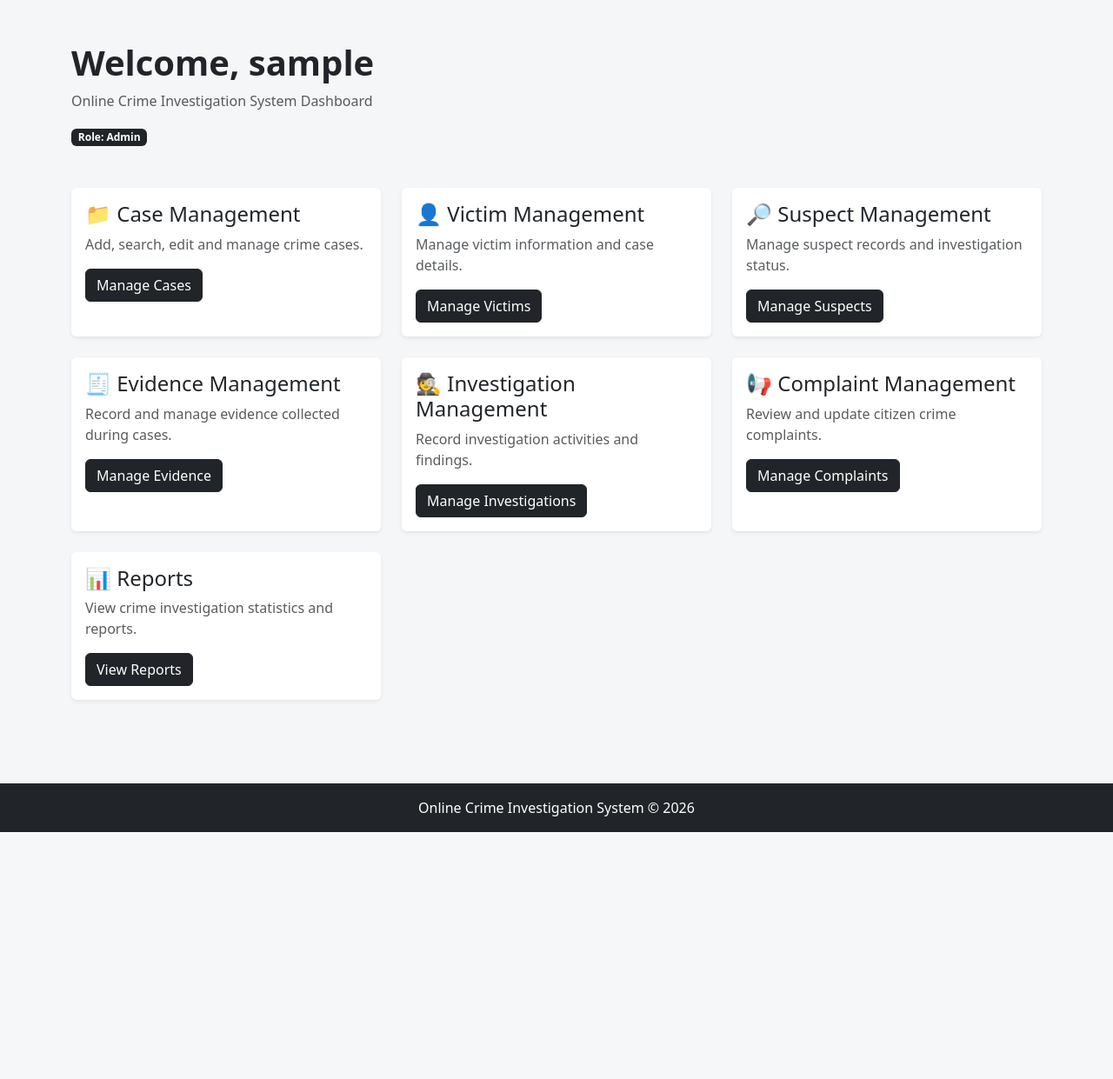
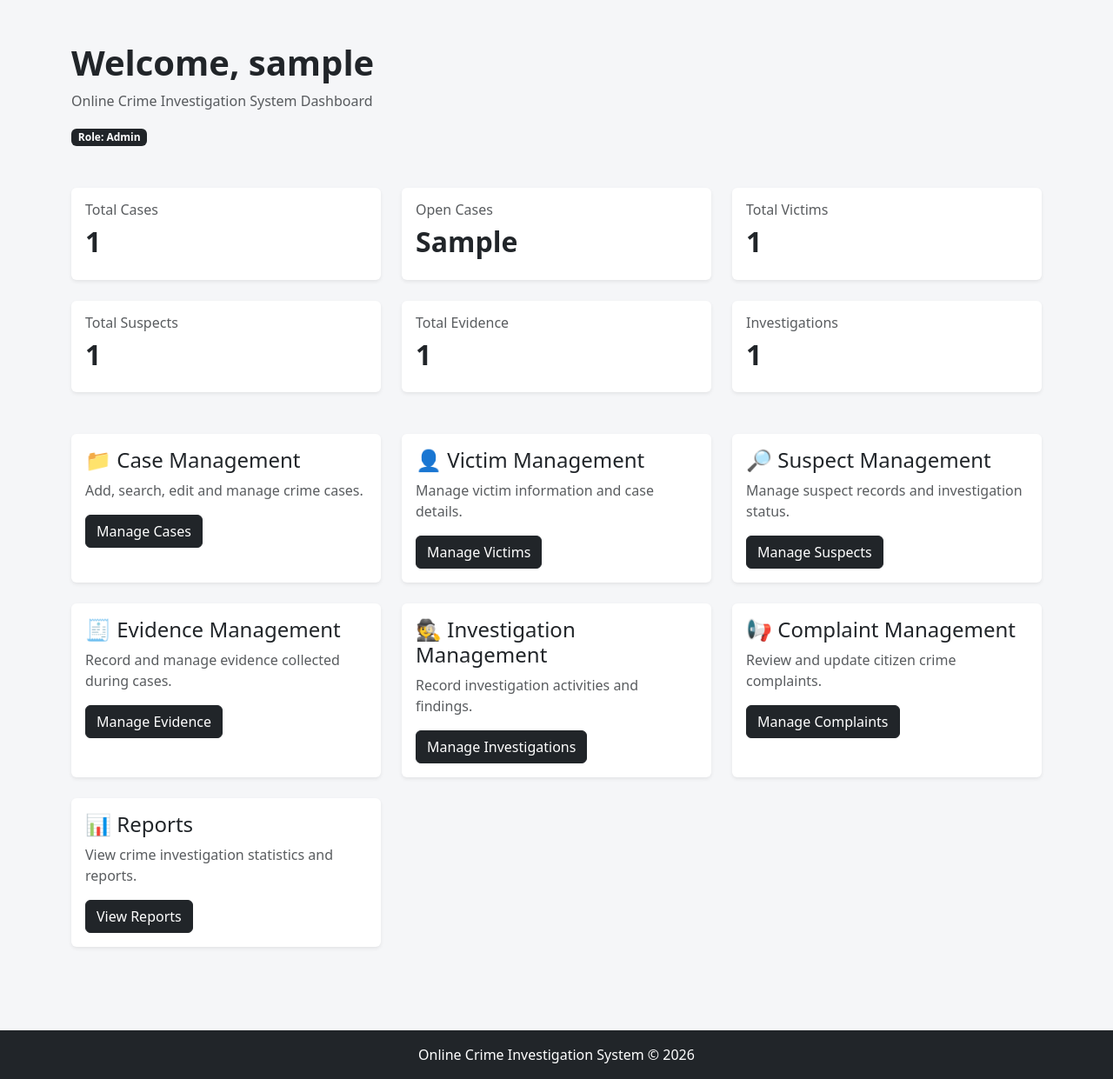
Before and after one commit to dp-01-01/-online-crime-investigation-system, a Flask app: template templates/dashboard.html in a window 1280 px wide. Shown: the part 56-1297 px from the top of the page at 87% size. Before the commit the page ends 1013 px from the top, so only its background shows below. Run offline with Flask 3, Linux system fonts and the light colour scheme; the visitor is signed in with stand-in values (Sample User, id 1); the template is opened without the code that fills it: most values are stand-ins (such as "Sample title", 1, 10 or a date in 2020).

Commit message:
Add dashboard statistics

```diff
--- a/templates/dashboard.html
+++ b/templates/dashboard.html
@@ -26,12 +26,154 @@ Dashboard - Crime Investigation System
     </div>
 
 
-    <!-- Admin / Investigator Dashboard -->
+    <!-- ADMIN / INVESTIGATOR DASHBOARD -->
+
     {% if session.get("role") in ["admin", "investigator"] %}
+
+
+    <!-- Dashboard Statistics -->
+
+    <div class="row g-4 mb-5">
+
+        <!-- Total Cases -->
+        <div class="col-md-6 col-lg-4">
+
+            <div class="card shadow-sm border-0 h-100">
+
+                <div class="card-body">
+
+                    <h6 class="text-muted">
+                        Total Cases
+                    </h6>
+
+                    <h2 class="fw-bold">
+                        {{ total_cases }}
+                    </h2>
+
+                </div>
+
+            </div>
+
+        </div>
+
+
+        <!-- Open Cases -->
+        <div class="col-md-6 col-lg-4">
+
+            <div class="card shadow-sm border-0 h-100">
+
+                <div class="card-body">
+
+                    <h6 class="text-muted">
+                        Open Cases
+                    </h6>
+
+                    <h2 class="fw-bold">
+                        {{ open_cases }}
+                    </h2>
+
+                </div>
+
+            </div>
+
+        </div>
+
+
+        <!-- Total Victims -->
+        <div class="col-md-6 col-lg-4">
+
+            <div class="card shadow-sm border-0 h-100">
+
+                <div class="card-body">
+
+                    <h6 class="text-muted">
+                        Total Victims
+                    </h6>
+
+                    <h2 class="fw-bold">
+                        {{ total_victims }}
+                    </h2>
+
+                </div>
+
+            </div>
+
+        </div>
+
+
+        <!-- Total Suspects -->
+        <div class="col-md-6 col-lg-4">
+
+            <div class="card shadow-sm border-0 h-100">
+
+                <div class="card-body">
+
+                    <h6 class="text-muted">
+                        Total Suspects
+                    </h6>
+
+                    <h2 class="fw-bold">
+                        {{ total_suspects }}
+                    </h2>
+
+                </div>
+
+            </div>
+
+        </div>
+
+
+        <!-- Total Evidence -->
+        <div class="col-md-6 col-lg-4">
+
+            <div class="card shadow-sm border-0 h-100">
+
+                <div class="card-body">
+
+                    <h6 class="text-muted">
+                        Total Evidence
+                    </h6>
+
+                    <h2 class="fw-bold">
+                        {{ total_evidence }}
+                    </h2>
+
+                </div>
+
+            </div>
+
+        </div>
+
+
+        <!-- Total Investigations -->
+        <div class="col-md-6 col-lg-4">
+
+            <div class="card shadow-sm border-0 h-100">
+
+                <div class="card-body">
+
+                    <h6 class="text-muted">
+                        Investigations
+                    </h6>
+
+                    <h2 class="fw-bold">
+                        {{ total_investigations }}
+                    </h2>
+
+                </div>
+
+            </div>
+
+        </div>
+
+    </div>
+
+
+    <!-- Management Cards -->
 
     <div class="row g-4">
 
-        <!-- Cases -->
+        <!-- Case Management -->
         <div class="col-md-6 col-lg-4">
 
             <div class="card h-100 shadow-sm border-0">
@@ -60,7 +202,7 @@ Dashboard - Crime Investigation System
         </div>
 
 
-        <!-- Victims -->
+        <!-- Victim Management -->
         <div class="col-md-6 col-lg-4">
 
             <div class="card h-100 shadow-sm border-0">
@@ -89,7 +231,7 @@ Dashboard - Crime Investigation System
         </div>
 
 
-        <!-- Suspects -->
+        <!-- Suspect Management -->
         <div class="col-md-6 col-lg-4">
 
             <div class="card h-100 shadow-sm border-0">
@@ -118,7 +260,7 @@ Dashboard - Crime Investigation System
         </div>
 
 
-        <!-- Evidence -->
+        <!-- Evidence Management -->
         <div class="col-md-6 col-lg-4">
 
             <div class="card h-100 shadow-sm border-0">
@@ -147,7 +289,7 @@ Dashboard - Crime Investigation System
         </div>
 
 
-        <!-- Investigations -->
+        <!-- Investigation Management -->
         <div class="col-md-6 col-lg-4">
 
             <div class="card h-100 shadow-sm border-0">
@@ -176,7 +318,7 @@ Dashboard - Crime Investigation System
         </div>
 
 
-        <!-- Complaints -->
+        <!-- Complaint Management -->
         <div class="col-md-6 col-lg-4">
 
             <div class="card h-100 shadow-sm border-0">
@@ -236,10 +378,9 @@ Dashboard - Crime Investigation System
     </div>
 
 
+    <!-- CITIZEN DASHBOARD -->
+
     {% else %}
-
-
-    <!-- Citizen Dashboard -->
 
     <div class="row g-4">
 
```
